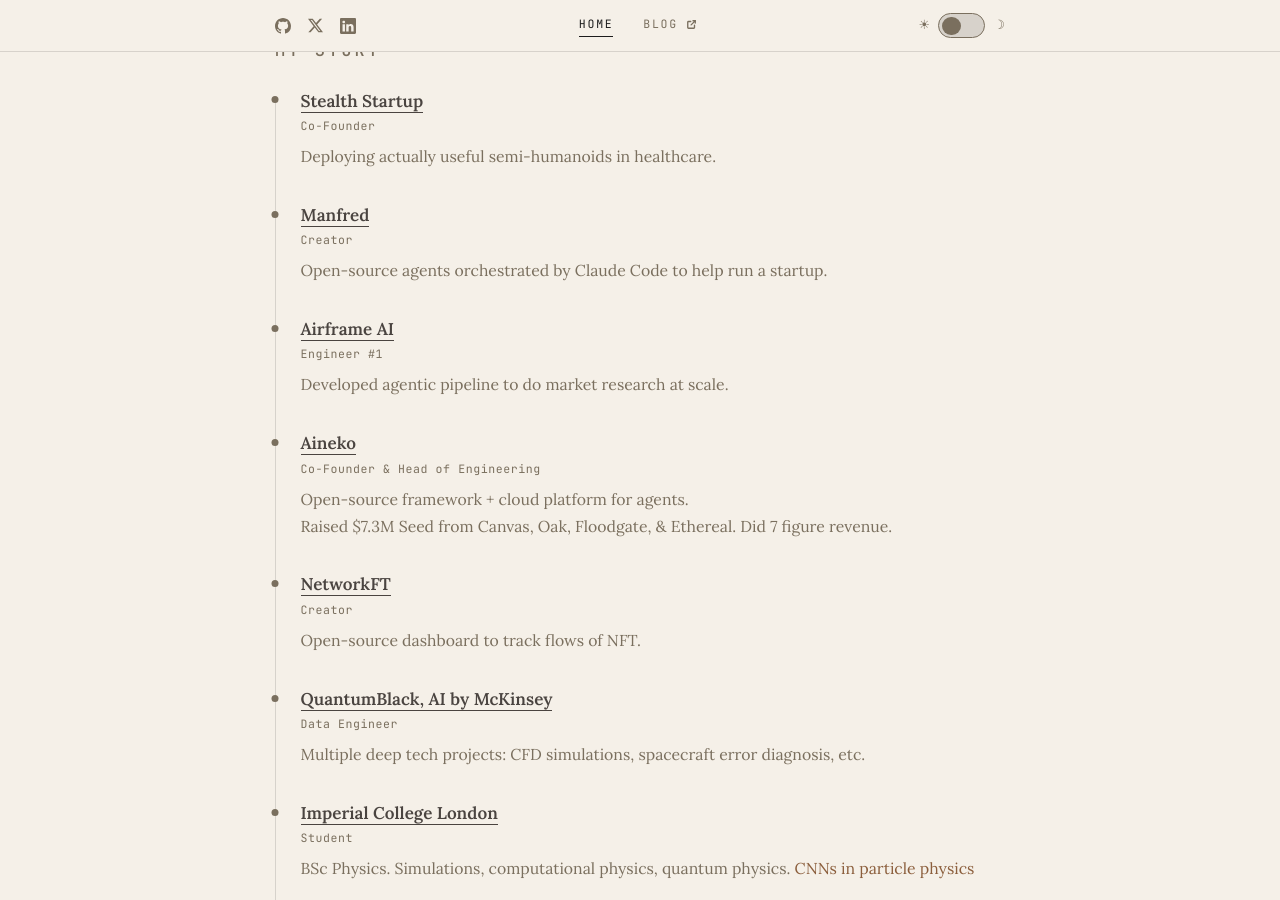
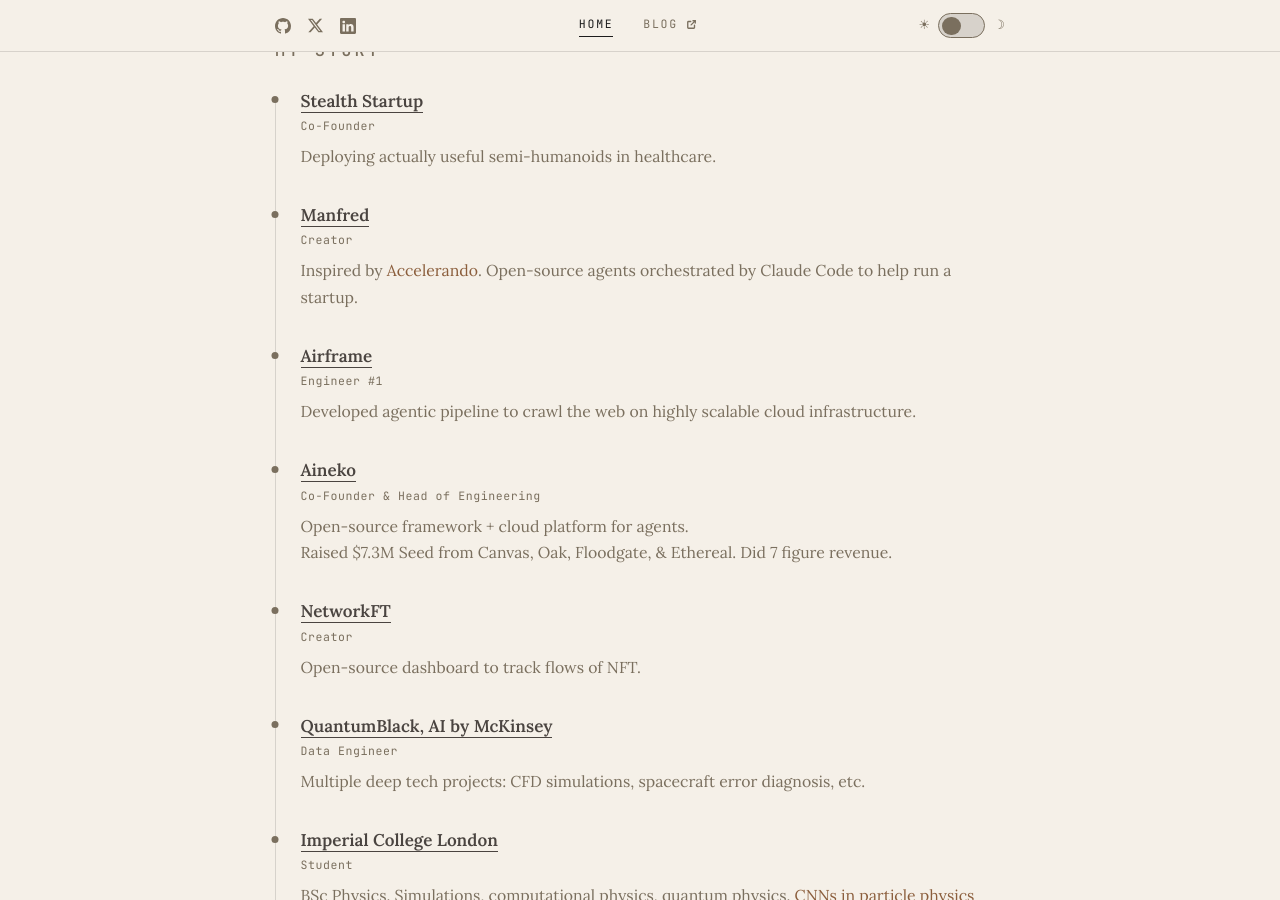
Before and after one commit to craycrayfish/my-page, a Jekyll site: the page built from index.html, in a window 1280 px wide and 900 px high, scrolled down 531 px. Built offline with Jekyll 4.4.1, drawn with Linux system fonts in a browser that asks for light colours.

Commit message:
update Manfred and Airframe entries
Co-Authored-By: Claude Sonnet 4.6 <noreply@anthropic.com>

```diff
--- a/index.html
+++ b/index.html
@@ -36,17 +36,17 @@ title: Shawn Tan
         <div class="entry-title"><a href="https://github.com/craycrayfish/manfred" target="_blank" rel="noopener">Manfred</a></div>
         <div class="entry-meta">Creator</div>
         <div class="entry-desc">
-          Open-source agents orchestrated by Claude Code to help run a startup.
+          Inspired by <a href="https://en.wikipedia.org/wiki/Accelerando" target="_blank" rel="noopener">Accelerando</a>. Open-source agents orchestrated by Claude Code to help run a startup.
         </div>
       </div>
     </div>
 
     <div class="entry">
       <div class="entry-body">
-        <div class="entry-title"><a href="https://airframe.ai" target="_blank" rel="noopener">Airframe AI</a></div>
+        <div class="entry-title"><a href="https://airframe.ai" target="_blank" rel="noopener">Airframe</a></div>
         <div class="entry-meta">Engineer #1</div>
         <div class="entry-desc">
-          Developed agentic pipeline to do market research at scale.
+          Developed agentic pipeline to crawl the web on highly scalable cloud infrastructure.
         </div>
       </div>
     </div>
```
